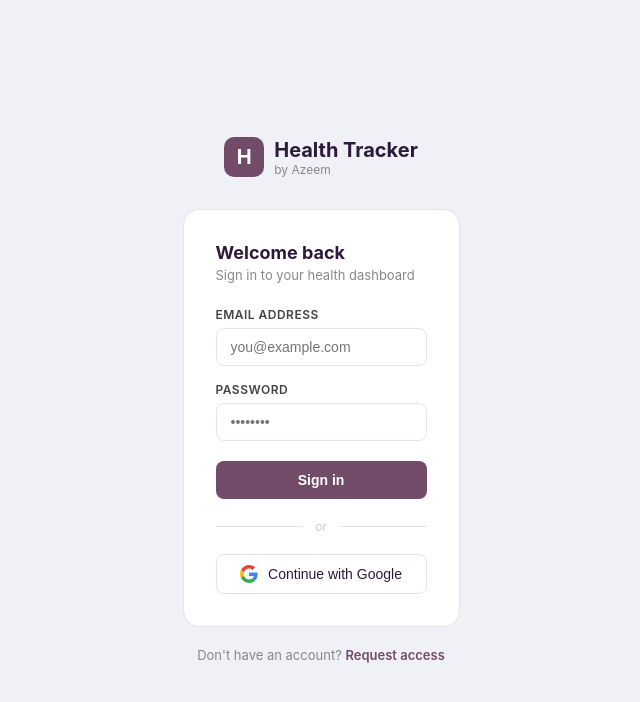
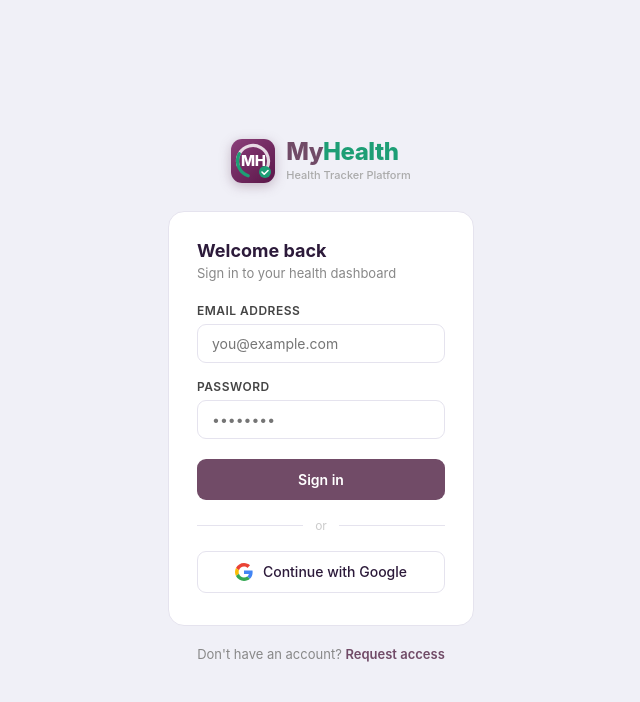
Before and after one commit to Blitora/blitora-pulse, a Next.js app: page /login in a window 1280 px wide. Shown: the top 702 px of the page, without its empty margins (319-959 px from the left). Built offline with nearby package versions, Linux system fonts and the light colour scheme.

Commit message:
Update login.js

```diff
--- a/pages/login.js
+++ b/pages/login.js
@@ -2,6 +2,62 @@ import { useState, useEffect } from "react";
 import Head from "next/head";
 import { useRouter } from "next/router";
 import { getSupabase } from "../lib/supabase";
+
+const P = "#714B67";
+const G = "#1D9E75";
+
+// ─── INLINE LOGO (no Layout dependency on login page) ────────────────────────
+function MyHealthLogo() {
+  const d = 44;
+  return (
+    <div style={{ display:"flex", alignItems:"center", gap:11, justifyContent:"center", marginBottom:28 }}>
+      {/* Icon */}
+      <div style={{
+        width:d, height:d,
+        borderRadius:Math.round(d*0.24),
+        background:"linear-gradient(140deg,#8B3F7A 0%,#5A1648 100%)",
+        display:"flex", alignItems:"center", justifyContent:"center",
+        flexShrink:0, position:"relative", overflow:"hidden",
+        boxShadow:"0 3px 12px rgba(113,75,103,0.35)",
+      }}>
+        <svg width={d} height={d} style={{position:"absolute",inset:0}} viewBox="0 0 44 44">
+          <circle cx="22" cy="22" r="15.5"
+            fill="none" stroke="rgba(255,255,255,0.82)" strokeWidth="3.2"
+            strokeDasharray="64 97" strokeLinecap="round"
+            style={{transform:"rotate(-195deg)",transformOrigin:"22px 22px"}}
+          />
+          <circle cx="22" cy="22" r="15.5"
+            fill="none" stroke="#1D9E75" strokeWidth="3.2"
+            strokeDasharray="27 97" strokeLinecap="round"
+            style={{transform:"rotate(108deg)",transformOrigin:"22px 22px"}}
+          />
+          <circle cx="34" cy="33" r="6" fill="#1D9E75"/>
+          <path d="M31 33 L33.2 35.2 L37 31.5"
+            fill="none" stroke="white" strokeWidth="1.6"
+            strokeLinecap="round" strokeLinejoin="round"
+          />
+        </svg>
+        <span style={{
+          fontSize:15, fontWeight:800, color:"#fff",
+          letterSpacing:"-0.5px", lineHeight:1, zIndex:1,
+          fontFamily:"-apple-system,'Segoe UI',Arial,sans-serif",
+        }}>MH</span>
+      </div>
+
+      {/* Brand text */}
+      <div>
+        <div style={{
+          fontSize:24, fontWeight:800, lineHeight:1.1, letterSpacing:"-0.5px",
+          fontFamily:"-apple-system,'Segoe UI',Arial,sans-serif",
+        }}>
+          <span style={{color:P}}>My</span>
+          <span style={{color:G}}>Health</span>
+        </div>
+        <div style={{fontSize:11, color:"#aaa", fontWeight:500, marginTop:2}}>Health Tracker Platform</div>
+      </div>
+    </div>
+  );
+}
 
 export default function Login() {
   const router = useRouter();
@@ -12,7 +68,6 @@ export default function Login() {
   const [loading, setLoading] = useState(false);
   const [message, setMessage] = useState(null);
   const [error, setError] = useState(null);
-
 
   async function handleEmail(e) {
     e.preventDefault();
@@ -57,10 +112,7 @@ export default function Login() {
         provider: "google",
         options: {
           redirectTo: `${window.location.origin}/auth/callback`,
-          queryParams: {
-            access_type: "offline",
-            prompt: "consent",
-          },
+          queryParams: { access_type: "offline", prompt: "consent" },
         }
       });
       if (error) { setError(error.message); setLoading(false); }
@@ -72,51 +124,41 @@ export default function Login() {
 
   return (
     <>
-      <Head><title>{mode === "login" ? "Sign in" : "Create account"} — Health Tracker</title></Head>
+      <Head><title>{mode === "login" ? "Sign in" : "Create account"} — MyHealth</title></Head>
       <style>{`
         *{box-sizing:border-box;margin:0;padding:0}
         body{background:#f0f0f7;font-family:'Inter',system-ui,sans-serif;min-height:100vh;display:flex;align-items:center;justify-content:center}
         .wrap{width:100%;max-width:420px;padding:24px 16px}
-        .logo{display:flex;align-items:center;gap:10px;justify-content:center;margin-bottom:32px}
-        .logo-mark{width:40px;height:40px;background:#714B67;border-radius:10px;display:flex;align-items:center;justify-content:center;color:#fff;font-size:20px;font-weight:700}
-        .logo-text{font-size:20px;font-weight:700;color:#2c1a3a}
-        .logo-sub{font-size:12px;color:#888;font-weight:400}
-        .card{background:#fff;border-radius:16px;border:1px solid #e5e3ee;padding:32px}
+        .card{background:#fff;border-radius:16px;border:1px solid #e5e3ee;padding:28px 28px 32px}
         .title{font-size:18px;font-weight:700;color:#2c1a3a;margin-bottom:4px}
-        .sub{font-size:13px;color:#888;margin-bottom:24px}
+        .sub{font-size:13px;color:#888;margin-bottom:22px}
         .label{display:block;font-size:12px;font-weight:600;color:#444;margin-bottom:6px;text-transform:uppercase;letter-spacing:.04em}
-        .input{width:100%;padding:10px 14px;border:1px solid #e5e3ee;border-radius:8px;font-size:14px;color:#2c1a3a;outline:none;transition:border-color .2s;background:#fff}
-        .input:focus{border-color:#714B67}
+        .input{width:100%;padding:10px 14px;border:1.5px solid #e5e3ee;border-radius:9px;font-size:14px;color:#2c1a3a;outline:none;transition:border-color .2s;background:#fff;font-family:inherit}
+        .input:focus{border-color:${P}}
         .input-wrap{margin-bottom:16px}
-        .btn-primary{width:100%;padding:11px;background:#714B67;color:#fff;border:none;border-radius:8px;font-size:14px;font-weight:600;cursor:pointer;transition:background .2s;margin-top:4px}
+        .btn-primary{width:100%;padding:12px;background:${P};color:#fff;border:none;border-radius:9px;font-size:14px;font-weight:600;cursor:pointer;transition:background .2s;margin-top:4px;font-family:inherit}
         .btn-primary:hover{background:#5a3a53}
         .btn-primary:disabled{background:#b8a0b0;cursor:not-allowed}
-        .divider{display:flex;align-items:center;gap:12px;margin:20px 0;color:#ccc;font-size:12px}
+        .divider{display:flex;align-items:center;gap:12px;margin:18px 0;color:#ccc;font-size:12px}
         .divider::before,.divider::after{content:'';flex:1;height:1px;background:#e5e3ee}
-        .btn-google{width:100%;padding:10px;background:#fff;border:1.5px solid #e5e3ee;border-radius:8px;font-size:14px;font-weight:500;cursor:pointer;display:flex;align-items:center;justify-content:center;gap:10px;color:#2c1a3a;transition:border-color .2s}
-        .btn-google:hover{border-color:#714B67}
+        .btn-google{width:100%;padding:11px;background:#fff;border:1.5px solid #e5e3ee;border-radius:9px;font-size:14px;font-weight:500;cursor:pointer;display:flex;align-items:center;justify-content:center;gap:10px;color:#2c1a3a;transition:border-color .2s;font-family:inherit}
+        .btn-google:hover{border-color:${P}}
         .toggle{text-align:center;margin-top:20px;font-size:13px;color:#888}
-        .toggle a{color:#714B67;font-weight:600;cursor:pointer}
+        .toggle a{color:${P};font-weight:600;cursor:pointer;text-decoration:none}
         .error{background:#fff0f0;border:1px solid #ffd0d0;color:#c0392b;border-radius:8px;padding:10px 14px;font-size:13px;margin-bottom:16px}
         .success{background:#f0faf5;border:1px solid #b7e4cc;color:#1a7a4a;border-radius:8px;padding:10px 14px;font-size:13px;margin-bottom:16px}
-        .dbg{background:#f0f0f7;border:1px solid #e5e3ee;border-radius:8px;padding:8px 12px;font-size:11px;color:#666;margin-bottom:12px;word-break:break-all}
         .spinner{width:16px;height:16px;border:2px solid rgba(255,255,255,0.3);border-top-color:#fff;border-radius:50%;animation:spin .6s linear infinite;display:inline-block;margin-right:8px;vertical-align:middle}
         @keyframes spin{to{transform:rotate(360deg)}}
       `}</style>
 
       <div className="wrap">
-        <div className="logo">
-          <div className="logo-mark">H</div>
-          <div>
-            <div className="logo-text">Health Tracker</div>
-            <div className="logo-sub">by Azeem</div>
-          </div>
-        </div>
+
+        {/* ── NEW LOGO ── */}
+        <MyHealthLogo />
 
         <div className="card">
           <div className="title">{mode === "login" ? "Welcome back" : "Create your account"}</div>
           <div className="sub">{mode === "login" ? "Sign in to your health dashboard" : "Request access to start tracking"}</div>
-
 
           {error && <div className="error">{error}</div>}
           {message && <div className="success">{message}</div>}
```
